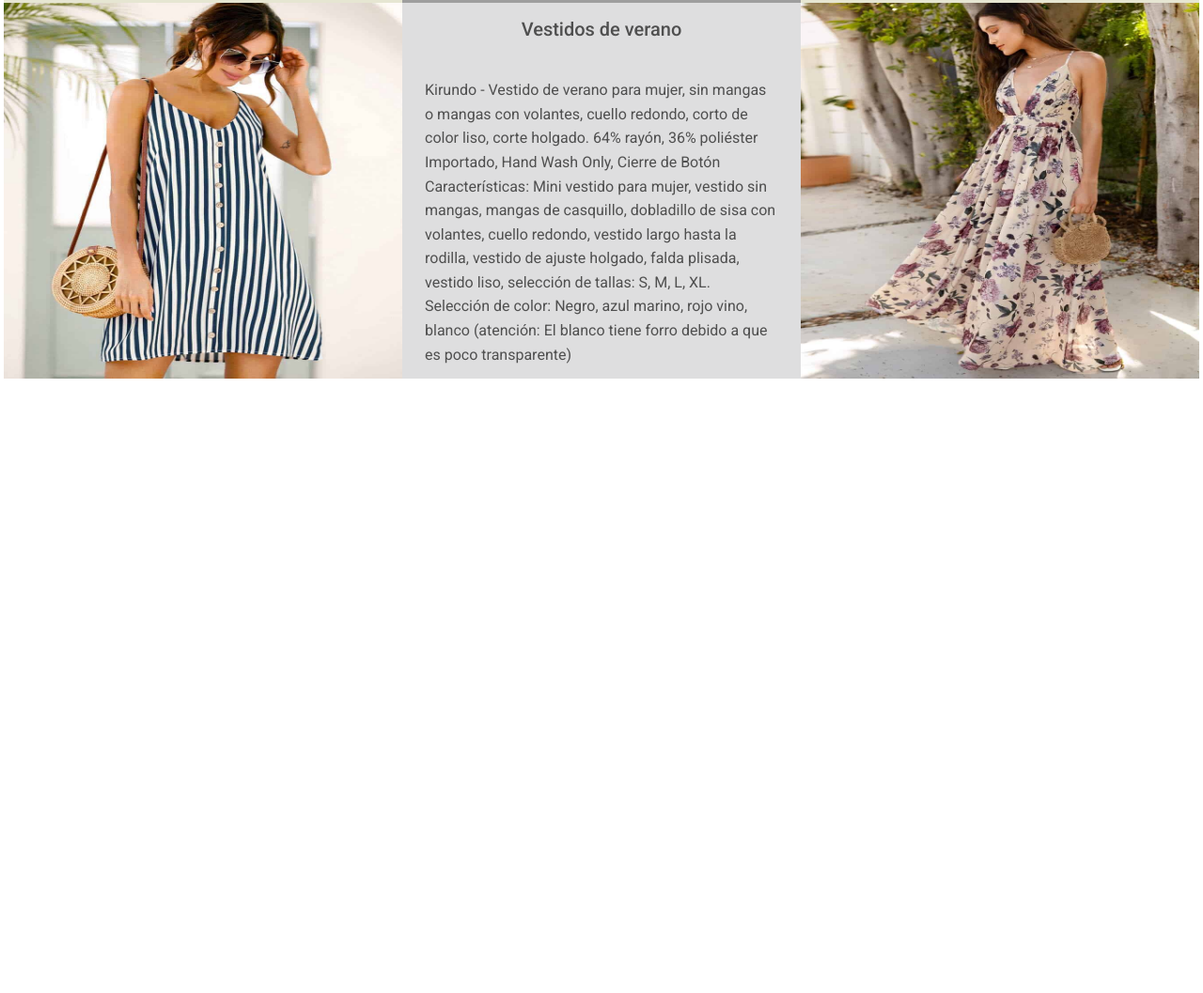
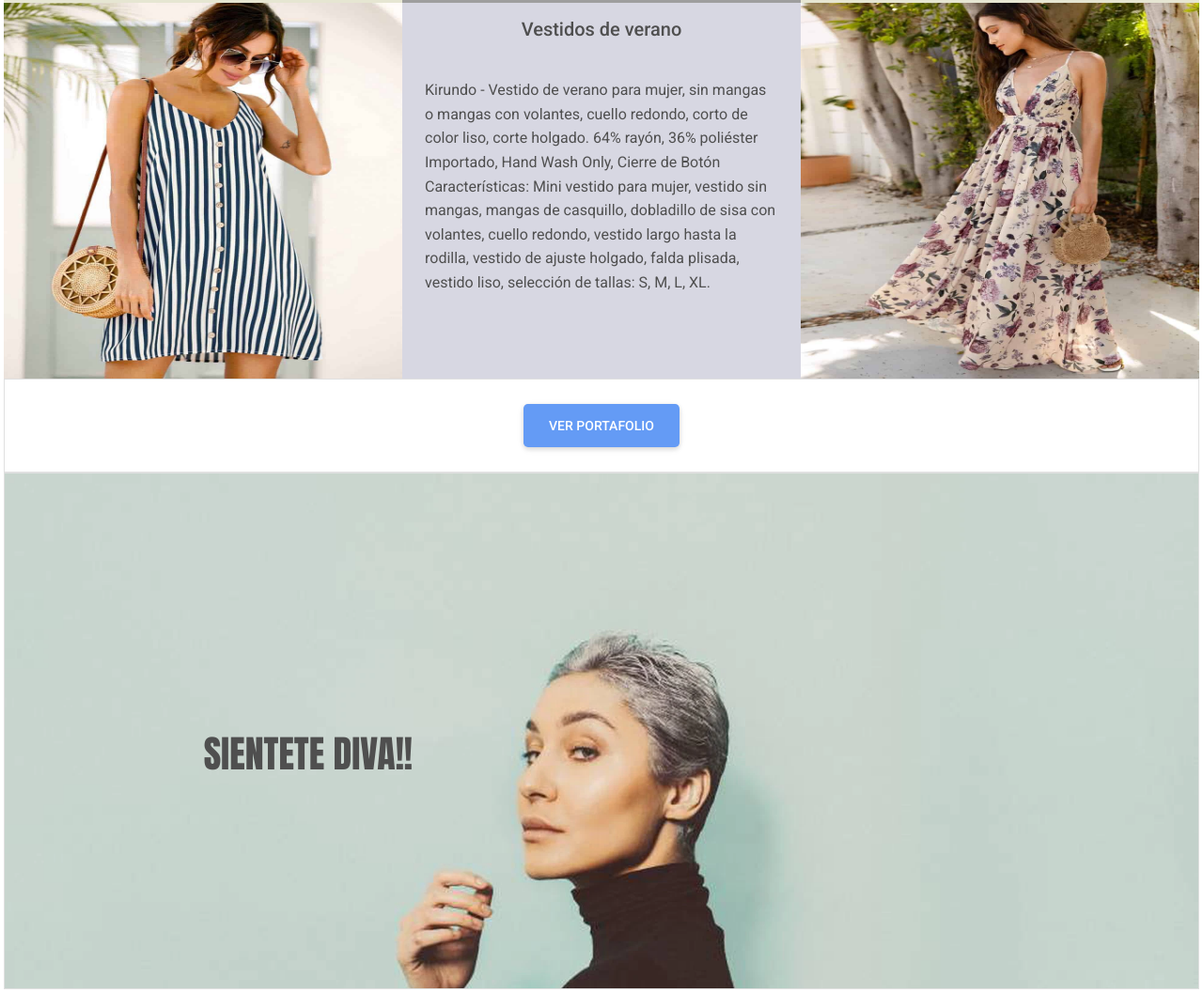
Before and after one commit to JuliLop/Ropa-Trendy, a plain HTML site: page index.html in a window 1280 px wide. Shown: the part 1344-2401 px from the top of the page at 94% size. Before the commit the page ends 1751 px from the top, so only its background shows below. Drawn offline with nearby package versions, Linux system fonts and the light colour scheme; grey boxes are pictures that could not be loaded.

Commit message:
Adicion section3

```diff
--- a/assets/styles.css
+++ b/assets/styles.css
@@ -20,5 +20,13 @@ background: linear-gradient(90deg, rgba(225,165,165,0.37625472552302175) 51%, rg
     background-color: rgb(230, 230, 210);
 }
 .fondo-section21 {
-    background-color: rgb(222, 222, 223);
+    background-color: rgb(215, 215, 226);
 }
+.fondo-section3 {
+    background-size: cover;
+    background-image: url("img/imagenbannerS3.png");
+}
+.title-S3 {
+    font-family: Impact, Haettenschweiler, 'Arial Narrow Bold', sans-serif;
+
+}
--- a/index.html
+++ b/index.html
@@ -285,8 +285,9 @@
           <p class="text-justify m-4">
             Angashion - Abrigo mullido y largo de vellón para mujer, con solapa,
             parte delantera abierta, de pelo sintético, cárdigan abrigado para
-            el invierno, para exteriores.Este abrigo de mujer va perfecto con una
-            camisa/suéter y jeans/leggings/pantalones palazzos y botas cortas.
+            el invierno, para exteriores.Este abrigo de mujer va perfecto con
+            una camisa/suéter y jeans/leggings/pantalones palazzos y botas
+            cortas.
           </p>
         </div>
         <div class="col-4">
@@ -328,9 +329,7 @@
             Características: Mini vestido para mujer, vestido sin mangas, mangas
             de casquillo, dobladillo de sisa con volantes, cuello redondo,
             vestido largo hasta la rodilla, vestido de ajuste holgado, falda
-            plisada, vestido liso, selección de tallas: S, M, L, XL. Selección
-            de color: Negro, azul marino, rojo vino, blanco (atención: El blanco
-            tiene forro debido a que es poco transparente)
+            plisada, vestido liso, selección de tallas: S, M, L, XL.
           </p>
         </div>
         <div class="col-4">
@@ -344,6 +343,21 @@
         </div>
       </div>
     </section>
+    <section>
+      <div class="col-sm-12 p-3 border d-flex flex-row justify-content-center align-items-center" style="height: 100px;">
+        <a
+          href="#"
+          class="btn btn-primary btn-lg disabled"
+          tabindex="-1"
+          role="button"
+          aria-disabled="true"
+          >Ver Portafolio</a
+        >
+      </div>
+      <div class="fondo-section3 col-sm-12 p-3 border position-relative" style="height: 550px;">
+        <h1 class="title-S3 offset-2 col-3 position-absolute top-50 start-0">SIENTETE DIVA!!</h1>
+      </div>
+    </section>
     <!-- MDB -->
     <script
       type="text/javascript"
```
Also changed, not shown: assets/img/imagenbannerS3.png (added).
